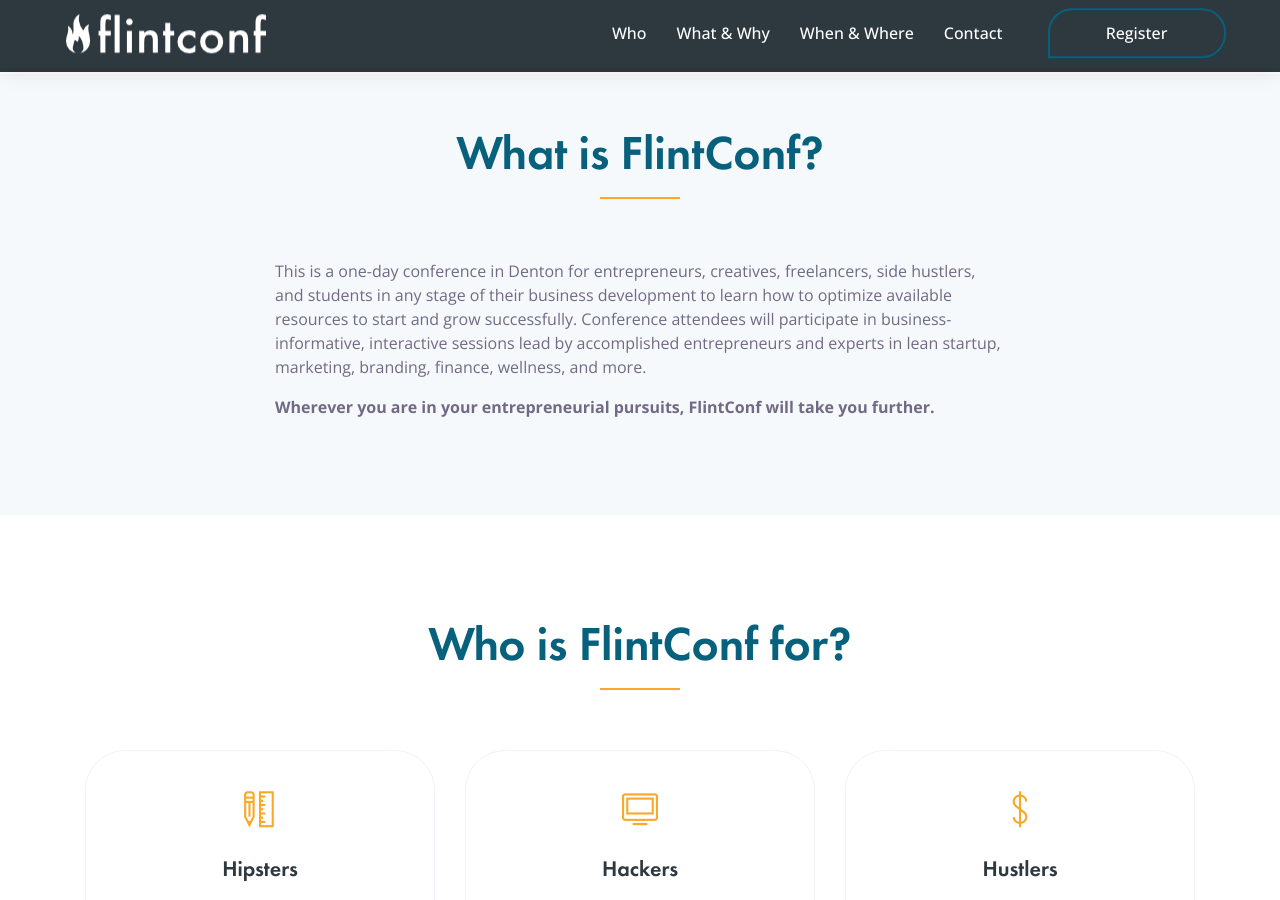
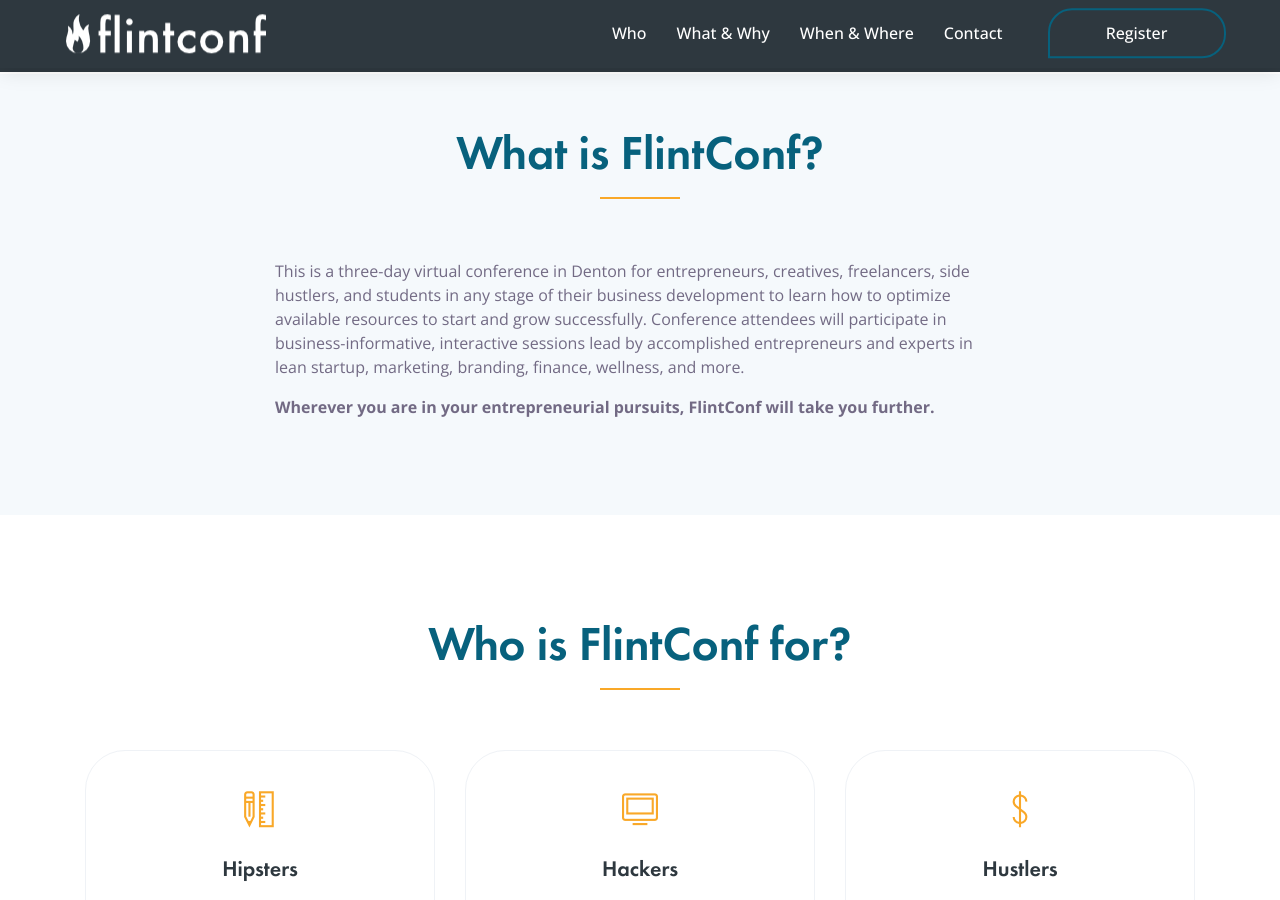
Before and after one commit to techmilldenton/flintconf, a Jekyll site: the page built from index.html, in a window 1280 px wide and 900 px high, scrolled down 618 px. Built offline with Jekyll 4.4.1, drawn with Linux system fonts in a browser that asks for light colours; nearby versions of some CDN libraries.

Commit message:
update intro

```diff
--- a/index.html
+++ b/index.html
@@ -38,7 +38,7 @@
                     </div>
                 </div>
                 <div class="col-8 offset-2 mb-30">
-                    <p>This is a one-day conference in Denton for entrepreneurs, creatives, freelancers, side hustlers, and students in any stage of their business development to learn how to optimize available resources to start and grow successfully. Conference attendees will participate in business-informative, interactive sessions lead by accomplished entrepreneurs and experts in lean startup, marketing, branding, finance, wellness, and more.</p>
+                    <p>This is a three-day virtual conference in Denton for entrepreneurs, creatives, freelancers, side hustlers, and students in any stage of their business development to learn how to optimize available resources to start and grow successfully. Conference attendees will participate in business-informative, interactive sessions lead by accomplished entrepreneurs and experts in lean startup, marketing, branding, finance, wellness, and more.</p>
                     <p><strong>Wherever you are in your entrepreneurial pursuits, FlintConf will take you further.</strong></p>
                 </div>
             </div>
```
